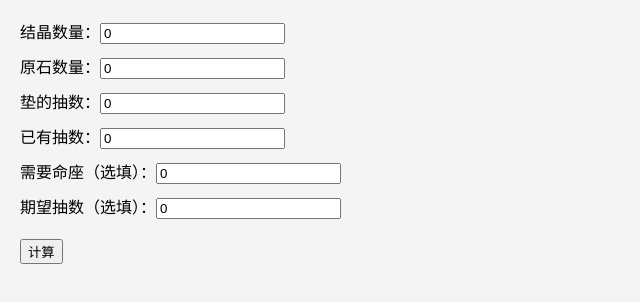
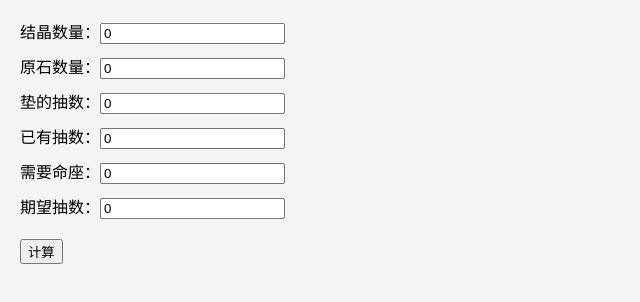
Before and after one commit to tychen17/yuanshenck.github.io, a plain HTML site: page index.html in a window 1280 px wide. Shown: the part 90-392 px from the top of the page, without its empty margins (0-640 px from the left). Drawn offline with Linux system fonts and the light colour scheme.

Commit message:
Update index.html

```diff
--- a/index.html
+++ b/index.html
@@ -6,19 +6,21 @@
     <link rel="stylesheet" href="style.css">
 </head>
 <body>
+    <div class="container">
         <h1>原神抽卡规划工具</h1>
         <div id="input-form">
             <label>结晶数量：<input type="number" id="crystals" value="0"></label>
             <label>原石数量：<input type="number" id="primogems" value="0"></label>
             <label>垫的抽数：<input type="number" id="padded-pulls" value="0"></label>
             <label>已有抽数：<input type="number" id="existing-pulls" value="0"></label>
-        <label>需要命座（选填）：<input type="number" id="desired-constellations" value="0"></label>
-        <label>期望抽数（选填）：<input type="number" id="desired-pulls" value="0"></label>
+            <label>需要命座：<input type="number" id="desired-constellations" value="0"></label>
+            <label>期望抽数：<input type="number" id="expected-pulls" value="0"></label>
             <button onclick="calculate()">计算</button>
         </div>
         <div id="output">
             <!-- 结果将在这里显示 -->
         </div>
+    </div>
     <script src="script.js"></script>
 </body>
 </html>
```
Lines whose indentation alone changed are shown as unchanged.
